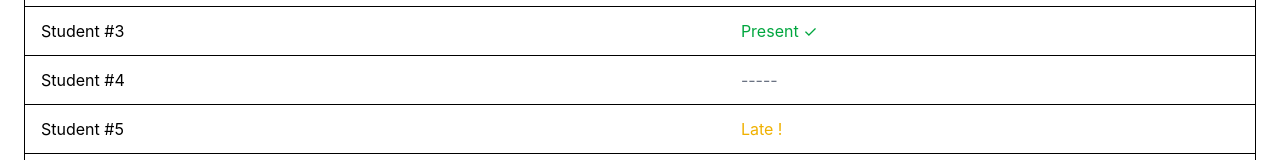
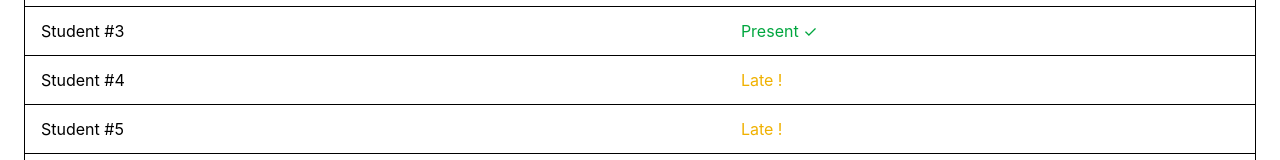
Before and after one commit to swcidd/Centralian_AttendanceAndTimestamping_System, a React (Vite) app: page /tracking in a window 1280 px wide. Shown: the part 278-438 px from the top of the page. Built offline with nearby package versions, Linux system fonts and the light colour scheme.

Commit message:
move types to a separate types file

```diff
--- a/src/components/activity/ActivityDetails.tsx
+++ b/src/components/activity/ActivityDetails.tsx
@@ -1,8 +1,4 @@
-type Student = {
-  id: number;
-  name: string;
-  status: "Present" | "Late" | "Absent";
-};
+import { Student } from "../../types/types";
 
 interface ActivityDetailsProps {
   date: string;
--- a/src/components/courses/CourseCard.tsx
+++ b/src/components/courses/CourseCard.tsx
@@ -16,7 +16,7 @@ const CourseCard = ({
     className="rounded-xl border border-gray-200 bg-white p-5 shadow-sm">
 
       <p className="text-sm font-medium text-gray-500">
-        {stub}
+        Stub: {stub}
       </p>
 
       <h3 className="mt-1 text-lg font-semibold text-gray-800">
--- a/src/components/tracking/TrackingRow.tsx
+++ b/src/components/tracking/TrackingRow.tsx
@@ -2,7 +2,7 @@ import TrackingStatus from "./TrackingStatus";
 
 interface TrackingRowProps {
   studentName: string;
-  status: "Present" | "Late" | "Absent" | "Pending";
+  status: "Present" | "Late" | "Absent";
 }
 
 const TrackingRow = ({ studentName, status }: TrackingRowProps) => {
--- a/src/components/tracking/TrackingStatus.tsx
+++ b/src/components/tracking/TrackingStatus.tsx
@@ -1,5 +1,5 @@
 interface TrackingStatusProps {
-  status: "Present" | "Late" | "Absent" | "Pending";
+  status: "Present" | "Late" | "Absent";
 }
 
 const TrackingStatus = ({ status }: TrackingStatusProps) => {
--- a/src/components/tracking/TrackingTable.tsx
+++ b/src/components/tracking/TrackingTable.tsx
@@ -1,10 +1,5 @@
+import { Student } from "../../types/types";
 import TrackingRow from "./TrackingRow";
-
-interface Student {
-  id: number;
-  name: string;
-  status: "Present" | "Late" | "Absent" | "Pending";
-}
 
 interface TrackingTableProps {
   students: Student[];
--- a/src/pages/Activity.tsx
+++ b/src/pages/Activity.tsx
@@ -4,7 +4,7 @@ import ActivityFilters from "../components/activity/ActivityFilters";
 import ActivityGrid from "../components/activity/ActivityGrid";
 import ActivityDetails from "../components/activity/ActivityDetails";
 
-import type { Activity } from "../components/activity/ActivityGrid";
+import { Activity } from "../types/types"
 
 const activities: Activity[] = [
   {
--- a/src/pages/Courses.tsx
+++ b/src/pages/Courses.tsx
@@ -2,7 +2,7 @@ import CourseToolbar from "../components/courses/CourseToolbar";
 import CourseGrid from "../components/courses/CourseGrid";
 import StudentTrackTable from "../components/courses/StudentTrackTable";
 
-import { Course } from "../components/courses/CourseGrid";
+import { Course } from "../types/types";
 
 const courses: Course[] = [
   {
--- a/src/pages/Tracking.tsx
+++ b/src/pages/Tracking.tsx
@@ -6,7 +6,7 @@ const students = [
   { id: 1, name: "Student #1", status: "Present" as const },
   { id: 2, name: "Student #2", status: "Present" as const },
   { id: 3, name: "Student #3", status: "Present" as const },
-  { id: 4, name: "Student #4", status: "Pending" as const },
+  { id: 4, name: "Student #4", status: "Late" as const },
   { id: 5, name: "Student #5", status: "Late" as const },
   { id: 6, name: "Student #6", status: "Present" as const },
   { id: 7, name: "Student #7", status: "Late" as const },
--- /dev/null
+++ b/src/types/types.ts
@@ -0,0 +1,20 @@
+export interface Student {
+  id: number;
+  name: string;
+  status: "Present" | "Late" | "Absent";
+};
+
+export interface Activity {
+  id: number;
+  date: string;
+  present: number;
+  absent: number;
+  late: number;
+};
+
+export interface Course {
+  stub: number;
+  name: string;
+  schedule: string;
+  instructor: string;
+}
```
Also changed, not shown: src/components/activity/ActivityGrid.tsx (+1 -8 lines), src/components/courses/CourseGrid.tsx (+2 -6 lines).
